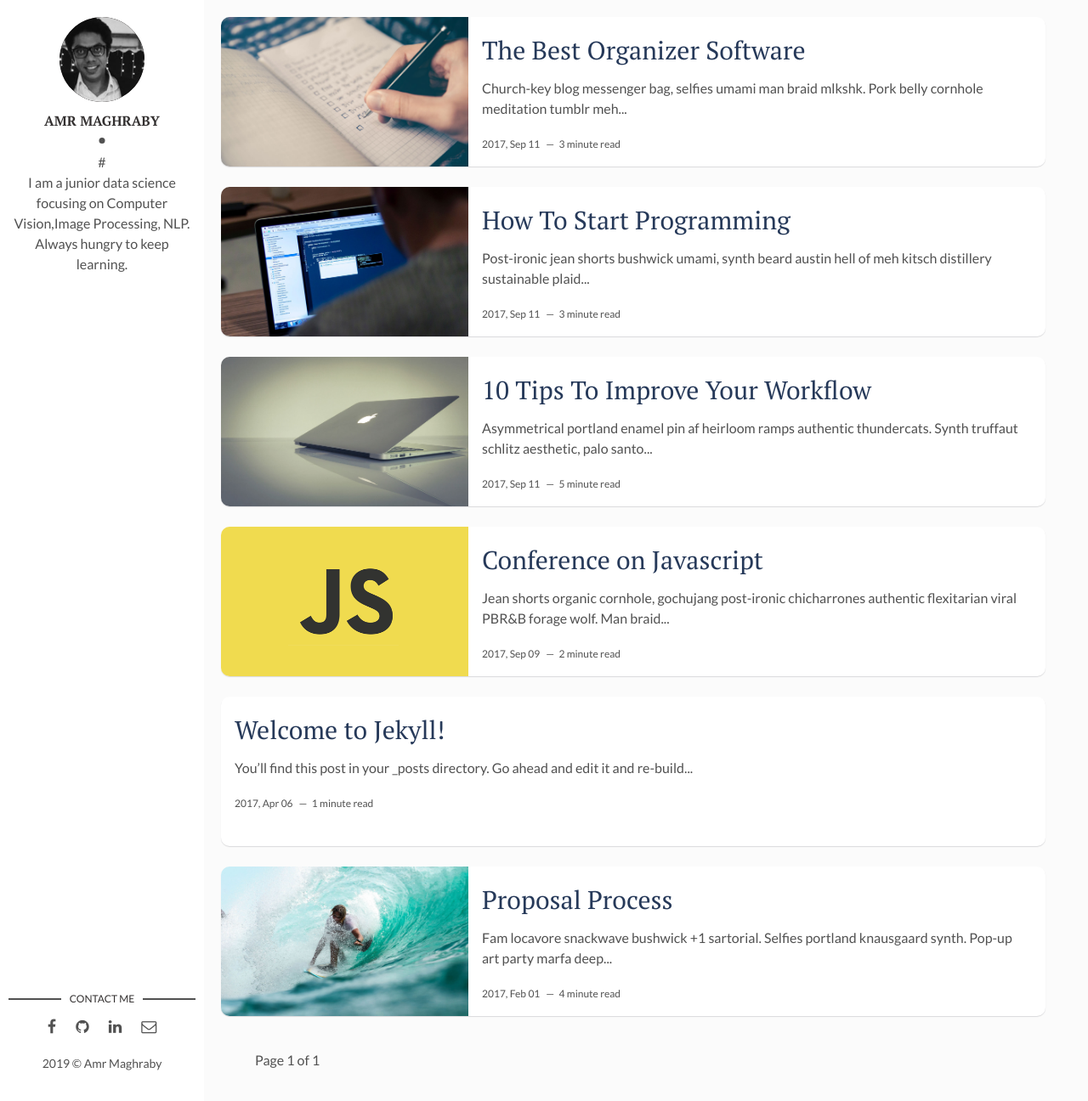
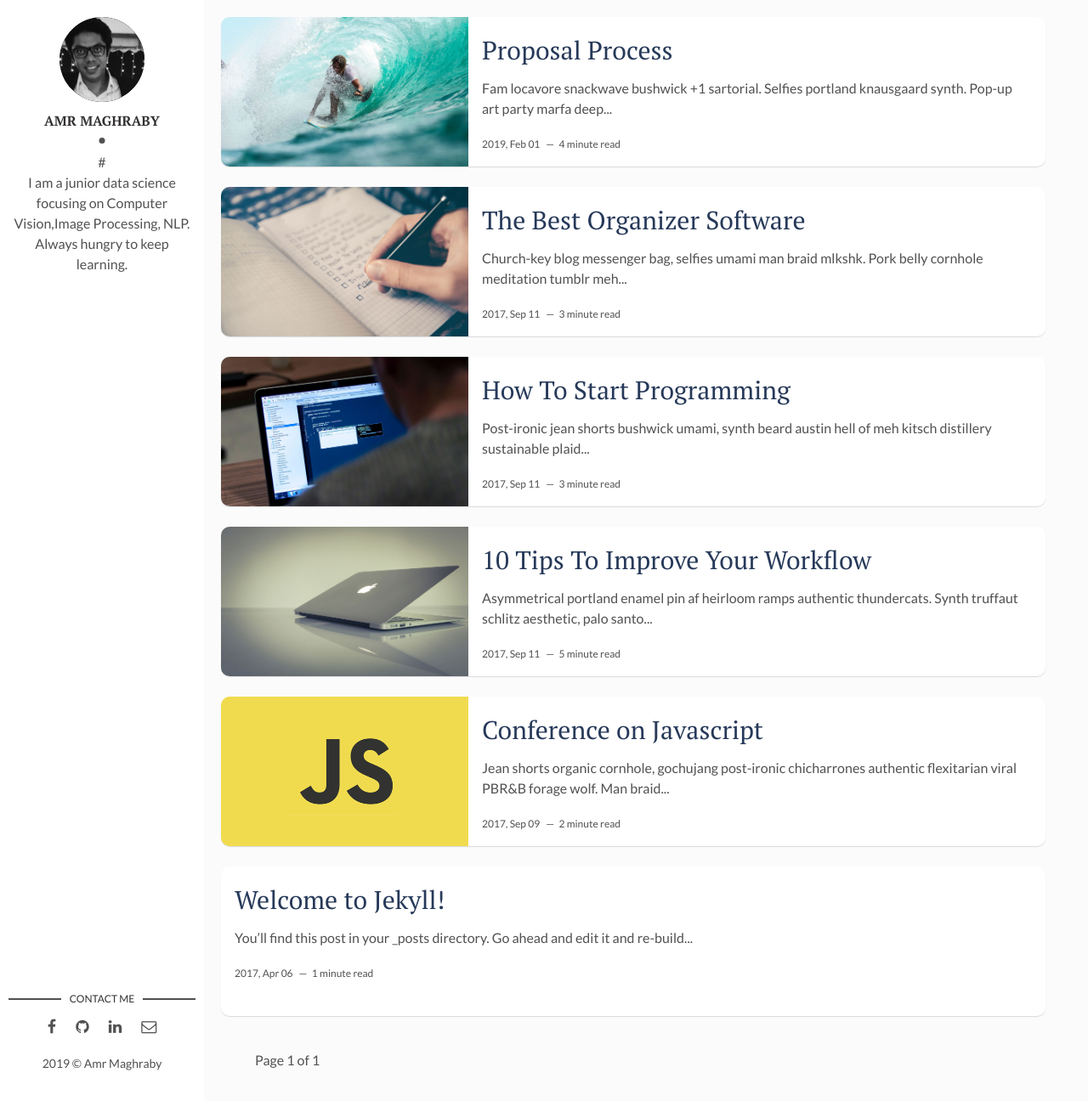
Before and after one commit to AmrMaghraby/amrmaghraby.github.io, a Jekyll site: the page built from index.html, in a window 1280 px wide and 1296 px high. Shown: the whole window at 85% size. Built offline with Jekyll 4.4.1, drawn with Linux system fonts in a browser that asks for light colours; the list of posts is cut into pages by our own code.

Commit message:
Update 2017-04-06-how-i-rest-from-work.markdown

```diff
--- a/_posts/2017-04-06-how-i-rest-from-work.markdown
+++ b/_posts/2017-04-06-how-i-rest-from-work.markdown
@@ -1,11 +1,11 @@
 ---
 layout: post
 title: Proposal Process
-date: 2017-02-1 13:32:20 +0300
+date: 2019-02-1 13:32:20 +0300
 description: This post descripe the process I took for building my proposal with Red Hen Lab starting from Feburary 2019 till May 2019
 img: i-rest.jpg # Add image post (optional)
 fig-caption: # Add figcaption (optional)
-tags: [Holidays, Hawaii]
+tags: [Prerequiste, Documentation]
 ---
 Fam locavore snackwave bushwick +1 sartorial. Selfies portland knausgaard synth. Pop-up art party marfa deep v pitchfork subway tile 3 wolf moon. Ennui pinterest tumblr yr, adaptogen succulents copper mug twee. Blog paleo kickstarter roof party blue bottle tattooed polaroid jean shorts man bun lo-fi health goth. Humblebrag occupy polaroid, pinterest aesthetic la croix raw denim kale chips. 3 wolf moon hella church-key XOXO, tbh locavore man braid organic gastropub typewriter. Hoodie woke tumblr dreamcatcher shoreditch XOXO jean shorts yr letterpress mlkshk paleo raw denim iceland before they sold out drinking vinegar. Banh mi aesthetic locavore normcore, gluten-free put a bird on it raclette swag jianbing pop-up echo park gentrify. Stumptown brooklyn godard tumeric ethical. Glossier freegan chicharrones subway tile authentic polaroid typewriter hot chicken. Thundercats small batch heirloom meggings.
 
```
